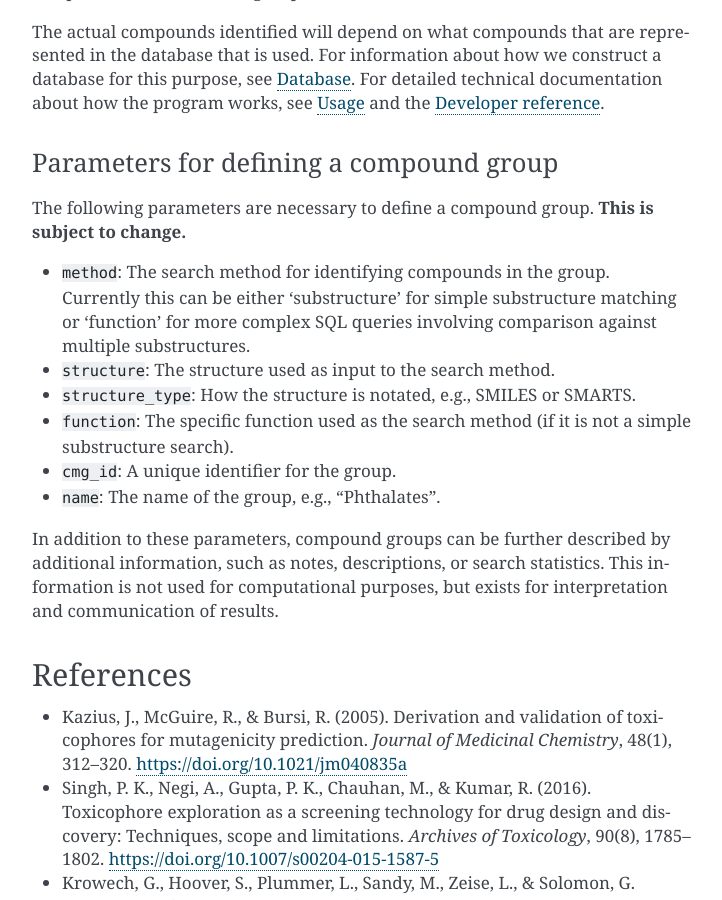
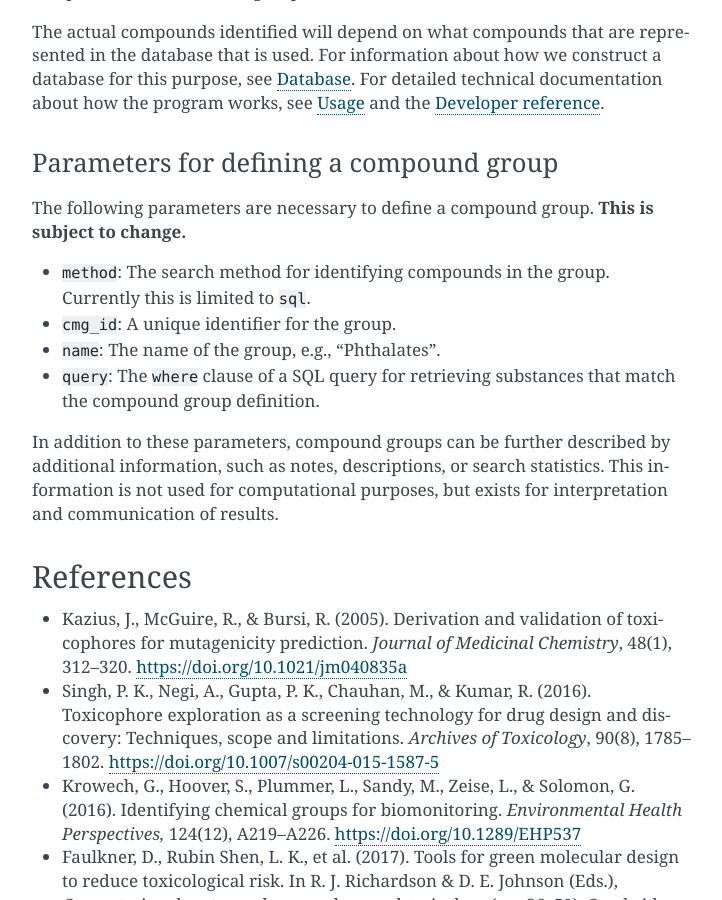
Before and after one commit to akokai/commongroups-archived, a Sphinx documentation site: the page built from docs/design.rst, in a window 1280 px wide and 900 px high, scrolled down 1727 px. Shown: the whole window, without its empty margins (388-1110 px from the left). Built offline with Sphinx 7.4.7, drawn with Linux system fonts in a browser that asks for light colours.

```diff
--- a/docs/design.rst
+++ b/docs/design.rst
@@ -69,20 +69,25 @@ The following parameters are necessary to define a compound group.
 **This is subject to change.**
 
 -  ``method``: The search method for identifying compounds in the group.
-   Currently this can be either 'substructure' for simple substructure matching
-   or 'function' for more complex SQL queries involving comparison against
-   multiple substructures.
+   Currently this is limited to ``sql``.
 
--  ``structure``: The structure used as input to the search method.
-
--  ``structure_type``: How the structure is notated, e.g., SMILES or SMARTS.
-
--  ``function``: The specific function used as the search method (if it is not
-   a simple substructure search).
+   .. Currently this can be either 'substructure' for simple substructure matching
+   .. or 'function' for more complex SQL queries involving comparison against
+   .. multiple substructures.
 
 -  ``cmg_id``: A unique identifier for the group.
 
 -  ``name``: The name of the group, e.g., "Phthalates".
+
+-  ``query``: The ``where`` clause of a SQL query for retrieving substances
+   that match the compound group definition.
+
+.. -  ``structure``: The structure used as input to the search method.
+
+.. -  ``structure_type``: How the structure is notated, e.g., SMILES or SMARTS.
+
+.. -  ``function``: The specific function used as the search method (if it is not
+..    a simple substructure search).
 
 In addition to these parameters, compound groups can be further described by additional information, such as notes, descriptions, or search statistics. This information is not used for computational purposes, but exists for interpretation and communication of results.
 
```
Also changed, not shown: 3 other files.
